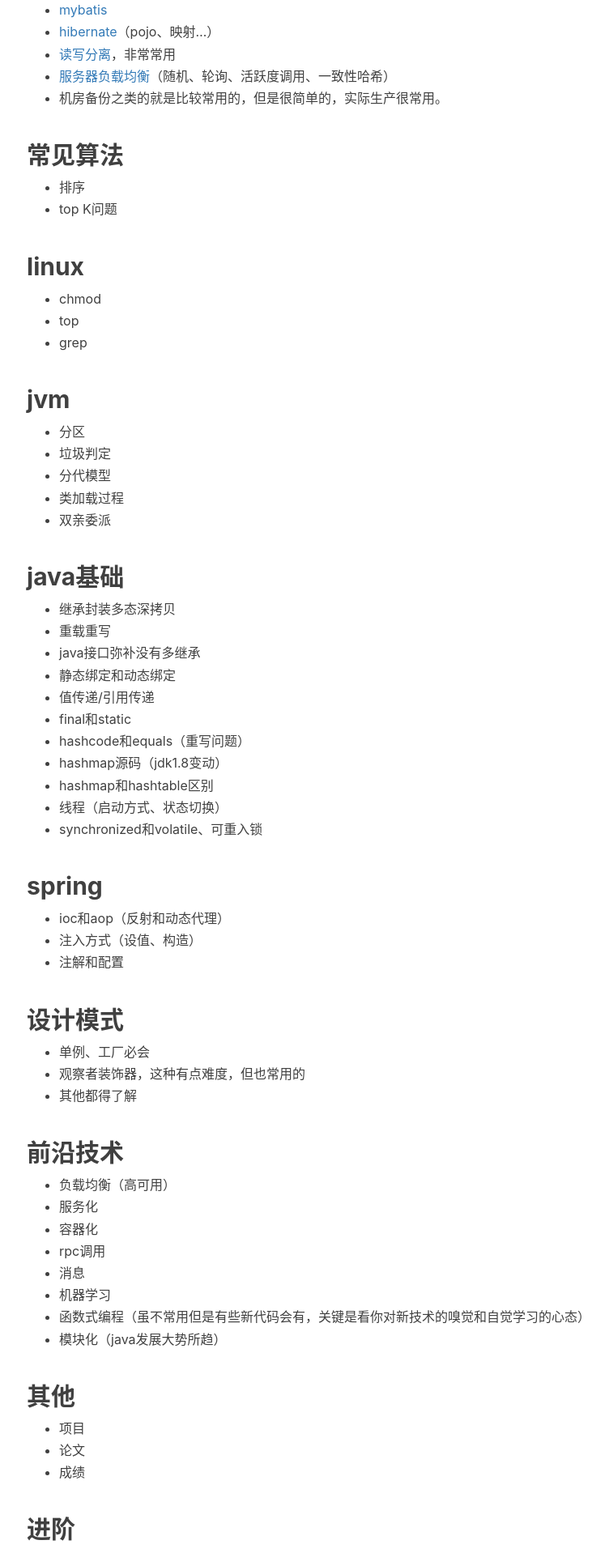
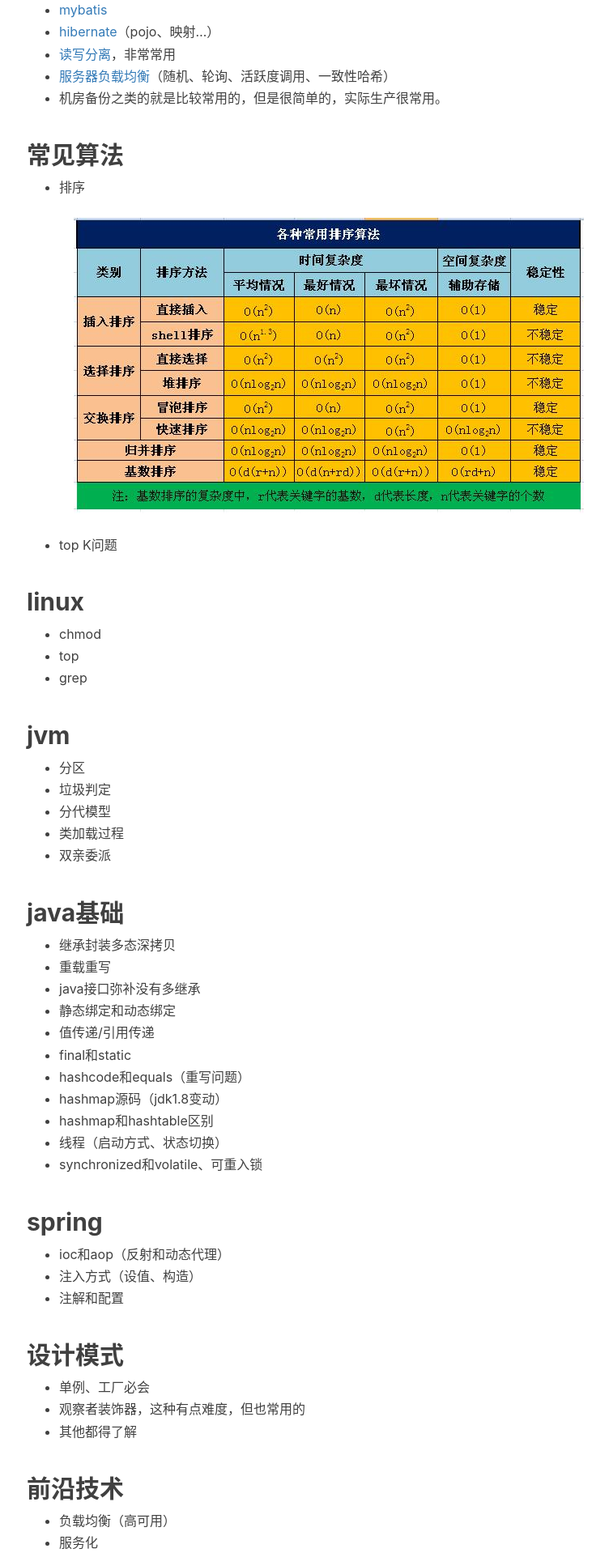
Before and after one commit to Gordon-Deng/Gordon-Deng.github.io, a Jekyll site: the page built from _posts/2018-02-22-interviews2.markdown, in a window 1280 px wide. Shown: the part 1388-3306 px from the top of the page at 81% size, without its empty margins (232-984 px from the left). Built offline with Jekyll 4.4.1, drawn with Linux system fonts in a browser that asks for light colours; nearby versions of some CDN libraries; comment, search, counter and statistics services are not loaded.

Commit message:
suanfa img

```diff
--- a/_posts/2018-02-22-interviews2.markdown
+++ b/_posts/2018-02-22-interviews2.markdown
@@ -43,6 +43,7 @@ tags:
 
 ## 常见算法
 * 排序
+![](/img/in-post/2018-02-24-interviews2/suanfa.jpg)
 * top K问题
 
 ## linux
```
Also changed, not shown: img/in-post/2018-02-24-interviews2/suanfa.jpg (added).
